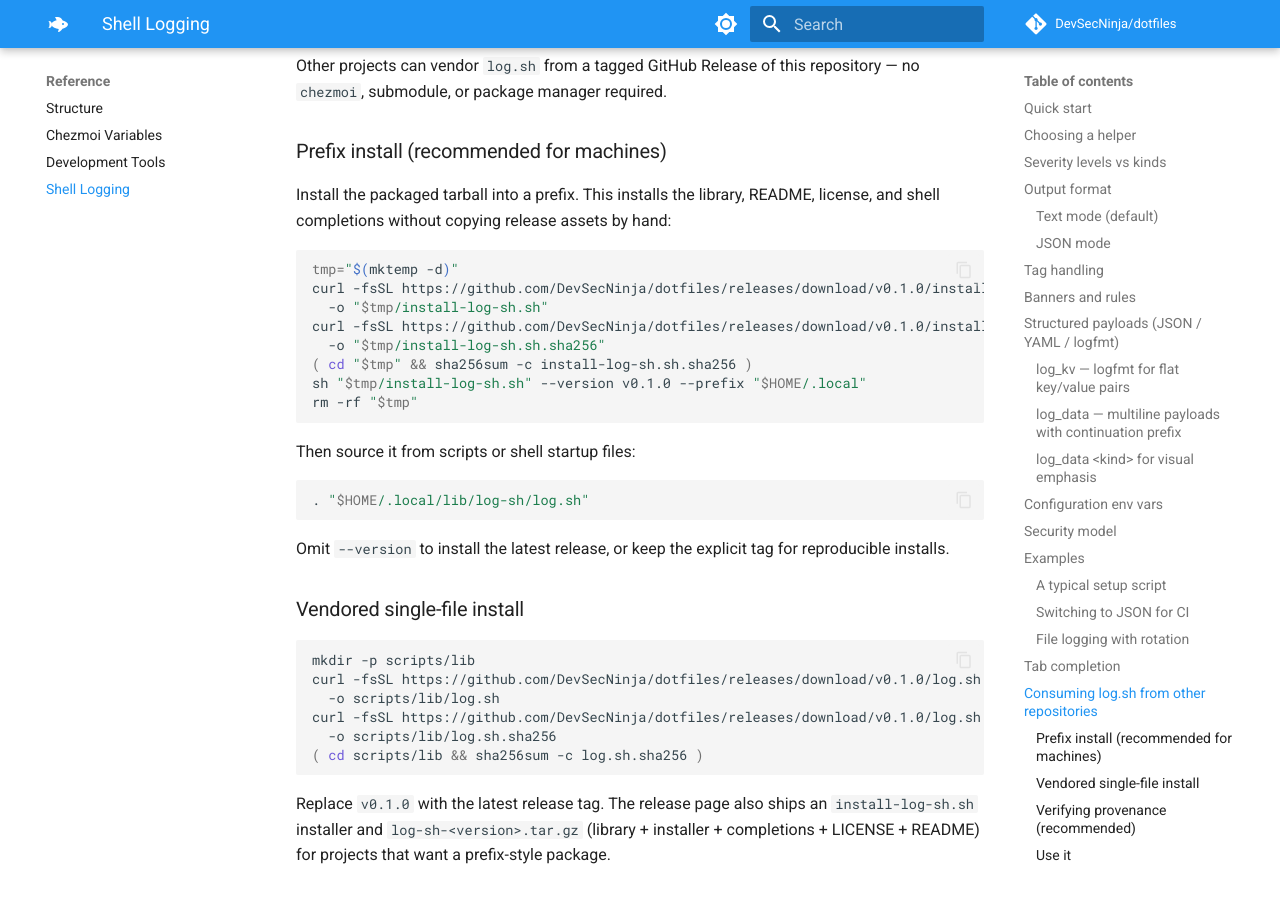
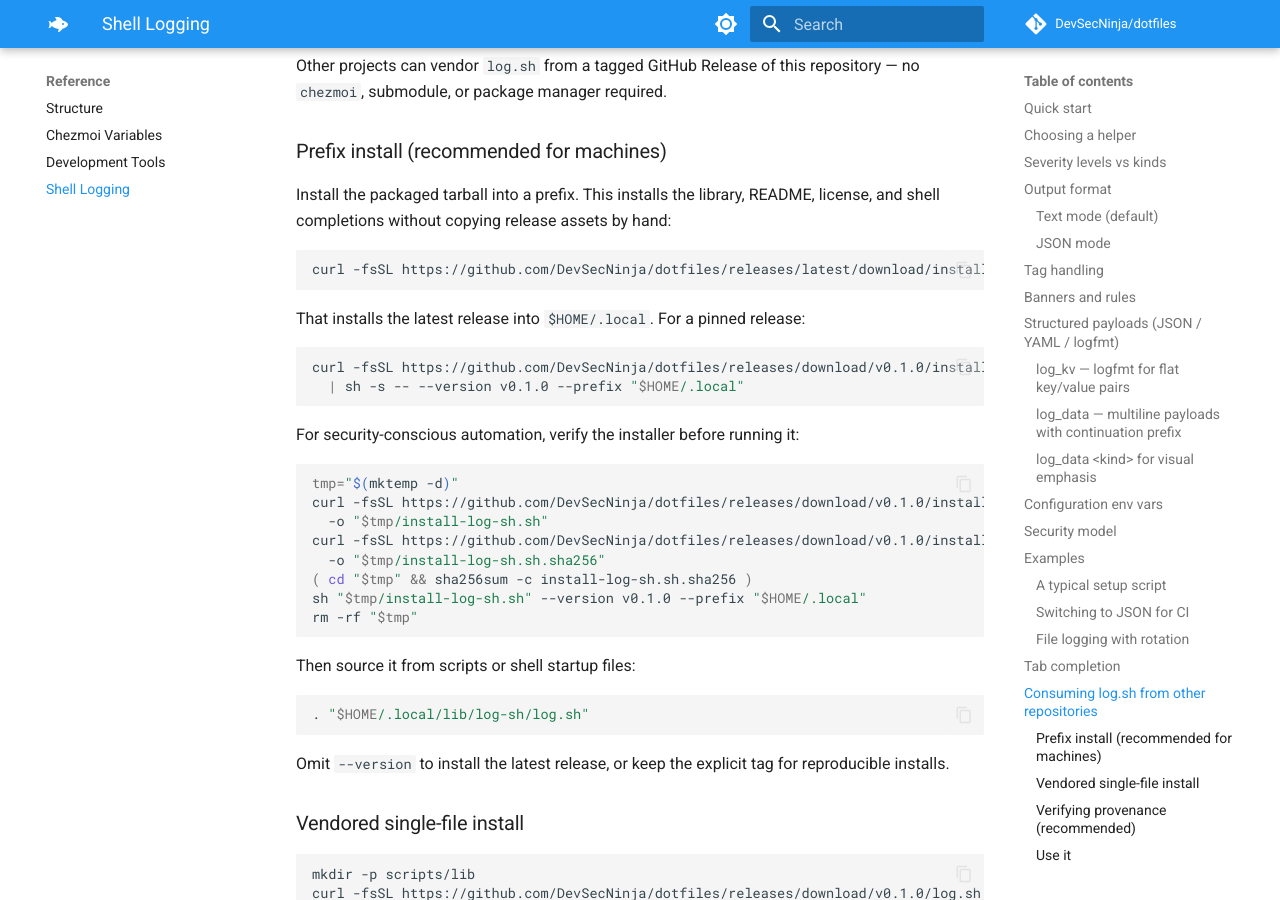
Before and after one commit to DevSecNinja/dotfiles, an MkDocs documentation site: the page built from docs/logging.md, in a window 1280 px wide and 900 px high, scrolled down 8662 px. Built offline with MkDocs 1.6.1 and Material for MkDocs 9.7.7, drawn with Linux system fonts in a browser that asks for light colours; comment, search, counter and statistics services are not loaded.

Commit message:
docs(log.sh): add one-line installer snippet
Agent-Logs-Url: https://github.com/DevSecNinja/dotfiles/sessions/e742ec9c-59f8-412f-a0cd-25dbca8482bc

Co-authored-by: DevSecNinja <14926452+DevSecNinja@users.noreply.github.com>

````diff
--- a/docs/logging.md
+++ b/docs/logging.md
@@ -341,6 +341,19 @@ Install the packaged tarball into a prefix. This installs the library,
 README, license, and shell completions without copying release assets by hand:
 
 ```sh
+curl -fsSL https://github.com/DevSecNinja/dotfiles/releases/latest/download/install-log-sh.sh | sh
+```
+
+That installs the latest release into `$HOME/.local`. For a pinned release:
+
+```sh
+curl -fsSL https://github.com/DevSecNinja/dotfiles/releases/download/v0.1.0/install-log-sh.sh \
+  | sh -s -- --version v0.1.0 --prefix "$HOME/.local"
+```
+
+For security-conscious automation, verify the installer before running it:
+
+```sh
 tmp="$(mktemp -d)"
 curl -fsSL https://github.com/DevSecNinja/dotfiles/releases/download/v0.1.0/install-log-sh.sh \
   -o "$tmp/install-log-sh.sh"
````
Also changed, not shown: 3 other files.
